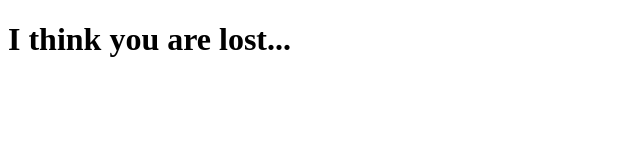
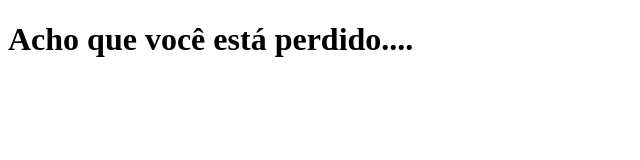
Before and after one commit to winsmc/changelogs, a plain HTML site: page index.html in a window 1280 px wide. Shown: the whole page, without its empty margins (0-640 px from the left). Drawn offline with Linux system fonts and the light colour scheme.

Commit message:
Update title and heading for Portuguese localization

```diff
--- a/index.html
+++ b/index.html
@@ -3,8 +3,8 @@
 <head>
     <meta charset="UTF-8">
     <meta name="viewport" content="width=device-width, initial-scale=1.0">
-    <title>You are lost!</title>
+    <title>Está perdido!</title>
 </head>
 <body>
-    <h1>I think you are lost...</h1>
+    <h1>Acho que você está perdido....</h1>
 </html>
```
